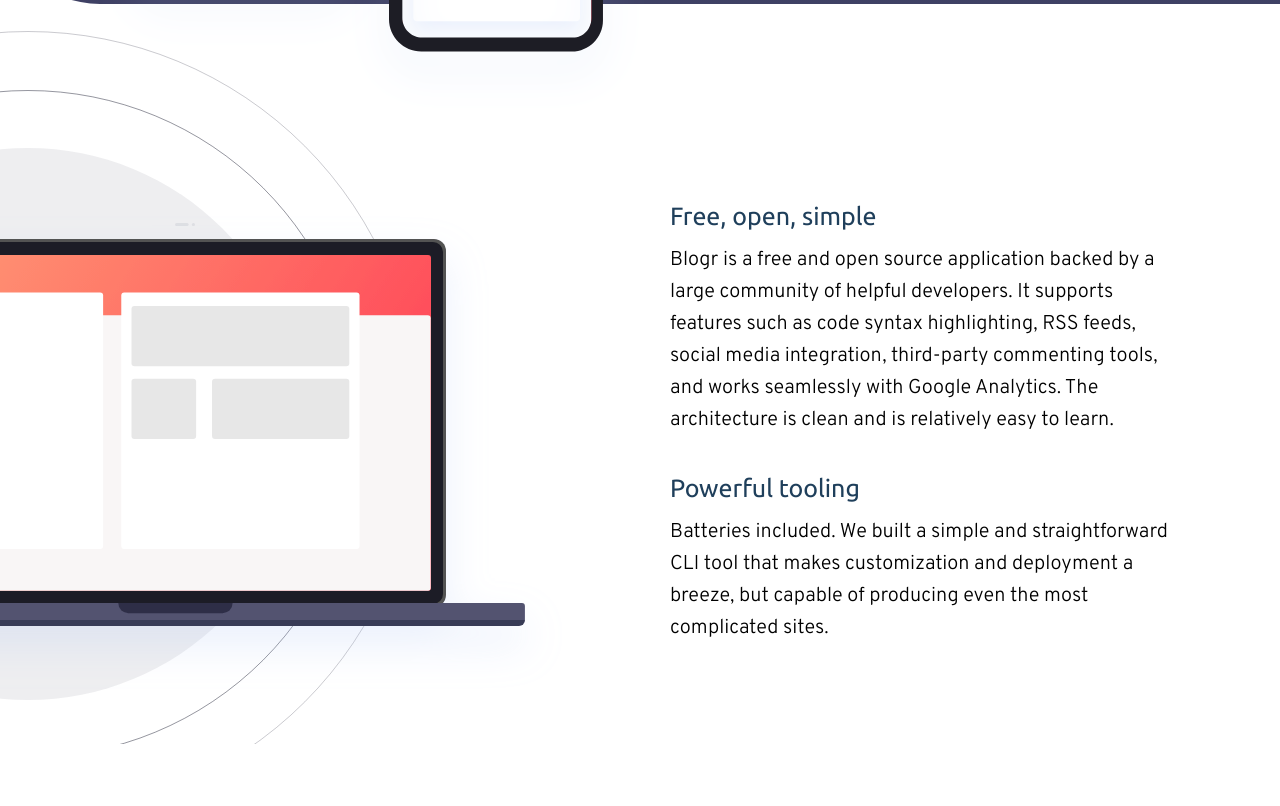
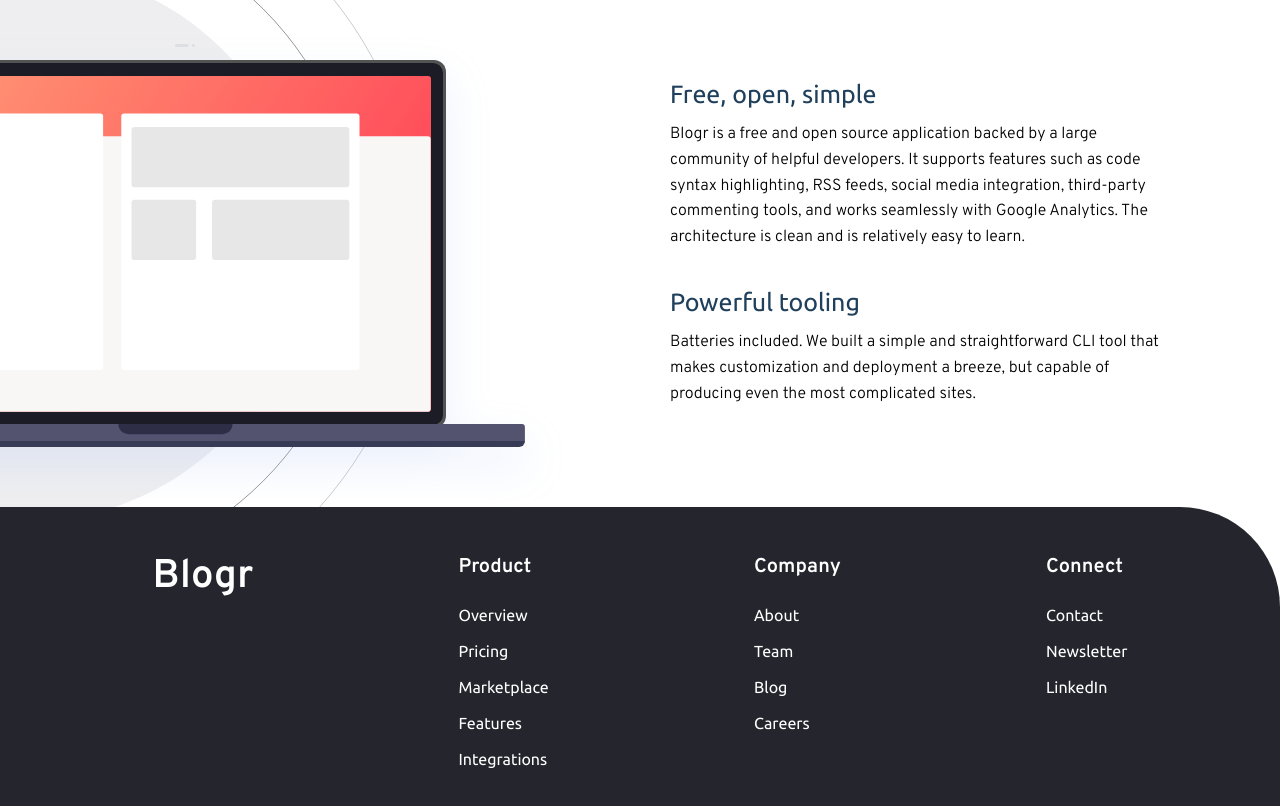
Before and after one commit to tamasgyetvan/Blogr_LandinPage, a React (Vite) app: page / in a window 1280 px wide. Shown: the part 1840-2646 px from the top of the page. Before the commit the page ends 2584 px from the top, so only its background shows below. Built offline with nearby package versions, Linux system fonts and the light colour scheme; grey boxes are pictures that could not be loaded.

Commit message:
Create footer

```diff
--- a/src/App.tsx
+++ b/src/App.tsx
@@ -1,11 +1,13 @@
 import { Header } from "./components/Header/Header";
 import { Main } from "./components/Main/Main";
 import "../src/scss/style.scss";
+import { Footer } from "./components/Footer/Footer";
 function App() {
   return (
     <>
       <Header />
       <Main />
+      <Footer />
     </>
   );
 }
--- /dev/null
+++ b/src/components/Footer/Footer.tsx
@@ -0,0 +1,27 @@
+import { FooterList } from "./FooterList";
+
+export const Footer = () => {
+  return (
+    <footer>
+      <h1>Blogr</h1>
+      <FooterList
+        title={"Product"}
+        listItems={[
+          "Overview",
+          "Pricing",
+          "Marketplace",
+          "Features",
+          "Integrations",
+        ]}
+      />
+      <FooterList
+        title={"Company"}
+        listItems={["About", "Team", "Blog", "Careers"]}
+      />
+      <FooterList
+        title={"Connect"}
+        listItems={["Contact", "Newsletter", "LinkedIn"]}
+      />
+    </footer>
+  );
+};
--- /dev/null
+++ b/src/components/Footer/FooterList.tsx
@@ -0,0 +1,17 @@
+type FooterListProps = {
+  title: string;
+  listItems: Array<string>;
+};
+
+export const FooterList = ({ title, listItems }: FooterListProps) => {
+  return (
+    <div className="footerList">
+      <h4 className="title">{title}</h4>
+      <ul className="list">
+        {listItems.map((item) => {
+          return <li className="listItem">{item}</li>;
+        })}
+      </ul>
+    </div>
+  );
+};
--- /dev/null
+++ b/src/scss/components/FooterList.scss
@@ -0,0 +1,24 @@
+.footerList {
+    font-family: "Ubuntu";
+    color: white;
+
+    .title {
+        font-family: "Overpass";
+        font-weight: 600;
+        font-size: 2rem;
+        margin-bottom: 30px;
+    }
+
+    ul {
+
+
+        li {
+            font-size: 1.6rem;
+            margin-top: 20px;
+            &:hover {
+                text-decoration: underline;
+            }
+        }
+    }
+
+}
--- a/src/scss/components/TextBox.scss
+++ b/src/scss/components/TextBox.scss
@@ -14,7 +14,7 @@ section {
 
     p {
       font-family: "Overpass";
-      font-size: 2rem;
+      font-size: 1.6rem;
       line-height: 1.6;
     }
   }
--- /dev/null
+++ b/src/scss/layout/Footer.scss
@@ -0,0 +1,29 @@
+@use "../base";
+@use "../utils";
+
+
+footer {
+    @include utils.flexbox($justifyContent: space-around);
+    padding: 5rem;
+    background-color: hsl(240, 10%, 16%);
+    border-radius: 0 100px 0 0;
+
+    h1 {
+        font-family: "Overpass";
+        font-weight: 600;
+        color: base.$white;
+        font-size: 4rem;
+
+      }
+}
+
+
+@media only screen and (max-width: 950px) {
+    footer {
+        @include utils.flexbox($direction: column, $justifyContent: center, $alignItems: center);
+        gap: 4rem;
+    }
+    h1 {
+        margin-bottom: 5rem;
+    }
+}
--- a/src/scss/style.scss
+++ b/src/scss/style.scss
@@ -8,3 +8,5 @@
 @use "../scss/components/TextBox.scss";
 @use "../scss/components/SectionTwo.scss";
 @use "../scss/components/SectionThree.scss";
+@use "../scss/layout/Footer.scss";
+@use "../scss/components/FooterList.scss";
```
